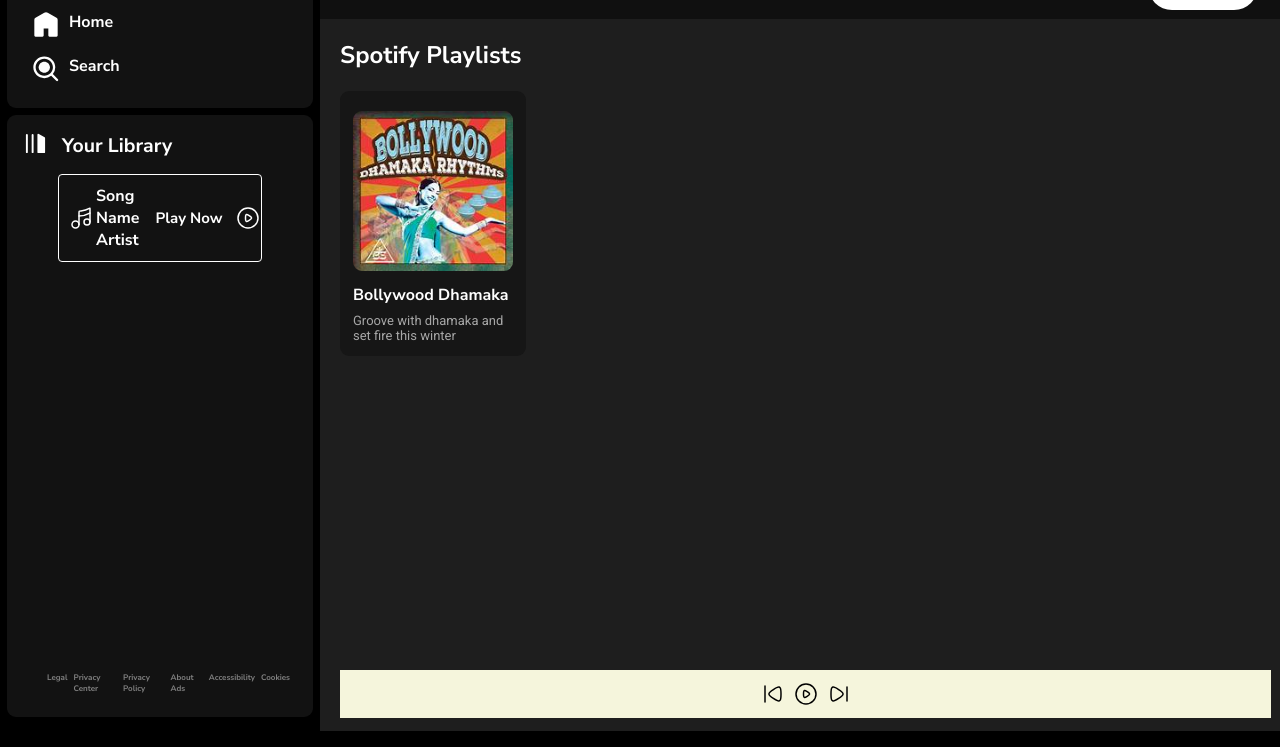
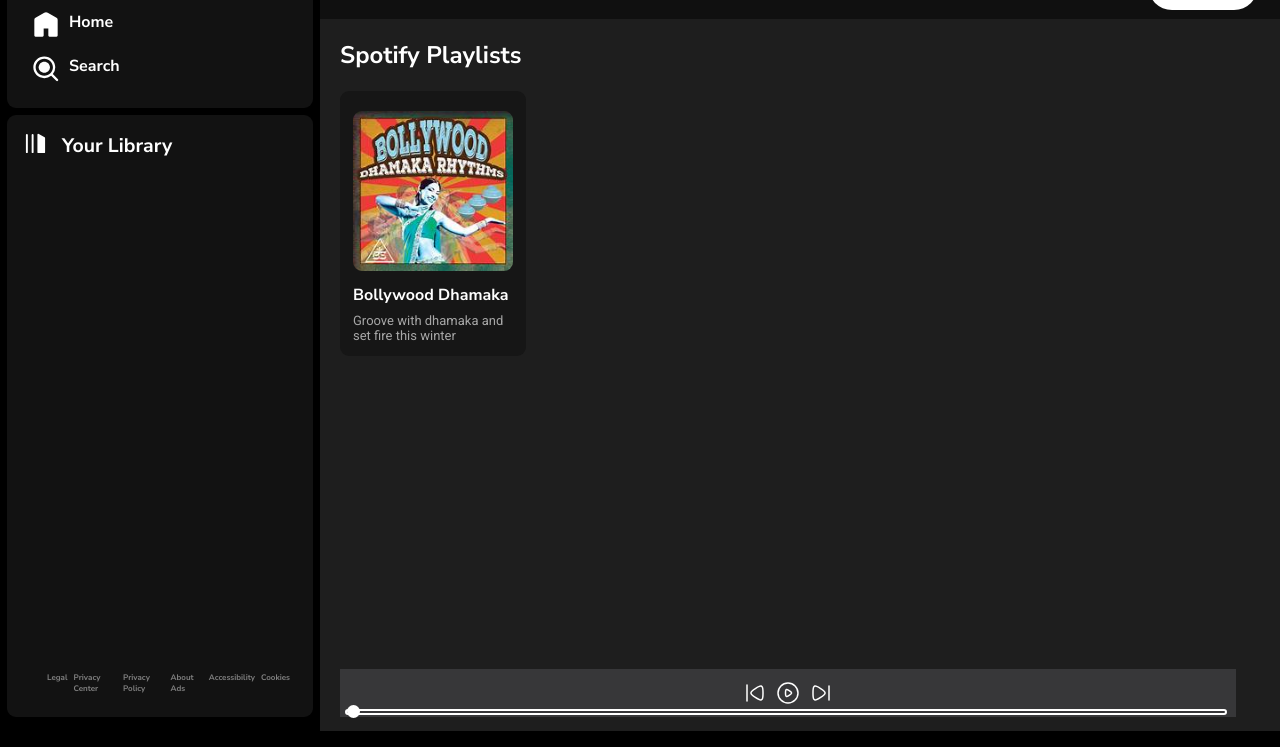
Before and after one commit to khushii-19/Spotify_Clone, a plain HTML site: page index.html in a window 1280 px wide. Shown: the part 53-800 px from the top of the page. Drawn offline with Linux system fonts and the light colour scheme; no server answers.

Commit message:
Played songs

```diff
--- a/index.html
+++ b/index.html
@@ -4,7 +4,7 @@
 <head>
     <meta charset="UTF-8">
     <meta name="viewport" content="width=device-width, initial-scale=1.0">
-    <title>Spotify Clone</title>
+    <title>Spotify Clone: Music Player</title>
     <link rel="stylesheet" href="style.css">
     <link rel="stylesheet" href="utility.css">
 </head>
@@ -28,17 +28,7 @@
                 </div>
                 <div class="songlist">
                     <ul>
-                        <li>
-                            <img class="invert" src="music.svg" alt="">
-                            <div class="info">
-                                <div>Song Name</div>
-                                <div>Artist</div>
-                            </div>
-                                <div class="playnow">
-                                    <span>Play Now</span>
-                                    <img class="invert" src="playbtn.svg" alt="">
-                                </div>
-                        </li>
+
                     </ul>
                 </div>
                 <div class="footer1">
@@ -81,11 +71,16 @@
                     </div>
                 </div>
             <div class="playbar">
+                <div class="seekbar">
+                    <div class="circle">
+
+                    </div>
+                </div>
                 <div class="songinfo"></div>
              <div class="songbuttons">
-                <img src="left.svg" alt="">
-                <img src="playbtn.svg" alt="">
-                <img src="right.svg" alt="">
+                <img id="prev" src="left.svg" alt="">
+                <img id="play" src="playbtn.svg" alt="">
+                <img id="next" src="right.svg" alt="">
              </div>
              <div class="songtime"></div>
             </div>
--- a/script.js
+++ b/script.js
@@ -1,4 +1,6 @@
 console.log('Lets write some javascript');
+let currentSong = new Audio();
+
 
 async function getSongs() {
 
@@ -18,25 +20,44 @@
     return songs;
 }
 
+const playMusic = (track)=>{
+    currentSong.src ="/songs/" + track
+    currentSong.play()
+}
+
+
 async function main() {
+
+
+
     //getting list of songs
     let songs = await getSongs()
     console.log(songs);
 
+    // show all  the songs in the playlist
     let songUL = document.querySelector(".songlist").getElementsByTagName("ul")[0]
     for (const song of songs) {
-        songUL.innerHTML = songUL.innerHTML + `<li>${song.replaceAll("%20", " ")} </li>`;
+        songUL.innerHTML = songUL.innerHTML + `<li>
+        <img class="invert" src="music.svg" alt="">
+                            <div class="info">
+                                <div>${song.replaceAll("%20", " ")}</div>
+                                <div>Khushi</div>
+                            </div>
+                                <div class="playnow">
+                                    <span>Play Now</span>
+                                    <img class="invert" src="playbtn.svg" alt="">
+                                </div>
+                                </li>`;
     }
 
-    //play the first song
-    var audio = new Audio(songs[0]);
-    audio.play();
+    // attach an event listener to every song
+    Array.from(document.querySelector(".songlist").getElementsByTagName("li")).forEach(e => {
+        e.addEventListener("click", element => {
+            console.log(e.querySelector(".info").firstElementChild.innerHTML)
+            playMusic(e.querySelector(".info").firstElementChild.innerHTML.trim())
+        })
 
-    audio.addEventListener("loadeddata", () => {
-        let duration = audio.duration;
-        console.log(duration)
-        // The duration variable now holds the duration (in seconds) of the audio clip
-      });
+    })
 
 }
 main()
--- a/style.css
+++ b/style.css
@@ -57,8 +57,14 @@
     font-size:13px;
 }
 
+.songlist{
+    height: 450px;
+    overflow: auto;
+    margin-bottom: 44px;
+}
+
 .songlist ul {
-    padding: 0px 34px;
+    padding: 10px;
 }
 
 .songlist ul li{
@@ -71,6 +77,13 @@
     margin: 14px 0;
     border-radius: 4px;
     padding: 10px;
+    justify-content: space-between;
+
+}
+
+.songlist .info{
+    font-size: 15px;
+    width: 333px;
 }
 
 .playnow{
@@ -81,7 +94,7 @@
 
 .playnow span{
     font-size: 15px;
-    padding: 13px;
+    padding: 8px;
     width: 68px;
 
 }
@@ -232,11 +245,12 @@
 
 /* styling plabar */
 .playbar{
-    position: absolute;
-    bottom: 13px;;
+    position: fixed;
+    bottom: 30px;;
     height: 48px;
-    background-color: beige;
-    width:97%;
+    background-color: rgb(200 200 198);
+    width:70vw;
+    filter: invert(1);
 }
 
 .playbar .songbuttons {
@@ -246,3 +260,29 @@
     padding:12px;
     gap:9px;
 }
+
+.seekbar{
+    height: 2px;
+    width:  98%;
+    border : 2px solid black;
+    position: absolute;
+    bottom: 2px;
+    margin : 0 7px 0 5px;
+    border-radius : 10px;
+
+}
+
+.circle{
+    width:13px;
+    height:13px;
+    background-color: black;
+    position: relative;
+    bottom : 6px;
+    border-radius: 13px;
+    left:0%;
+    transition: left 0.5s;
+}
+
+.songbuttons img{
+    cursor: pointer;
+}
```
Also changed, not shown: favicon.ico (added).
